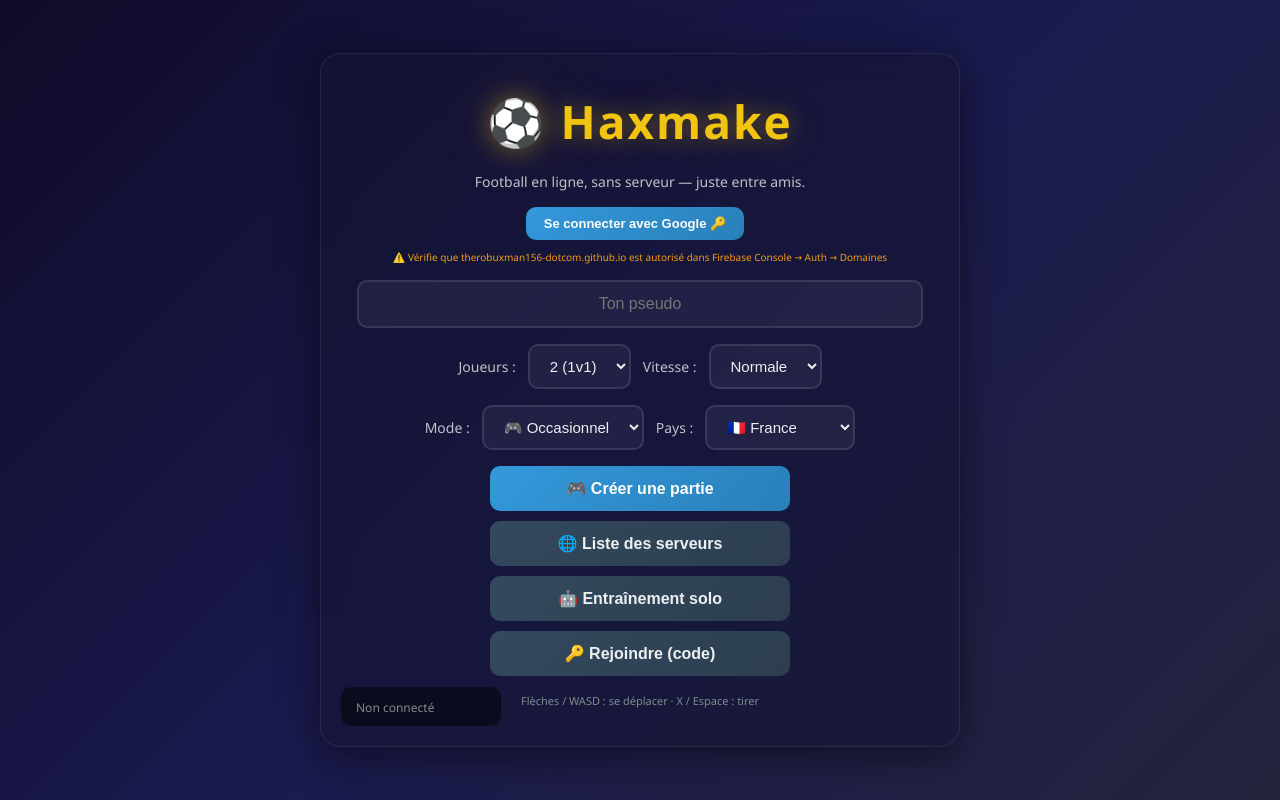
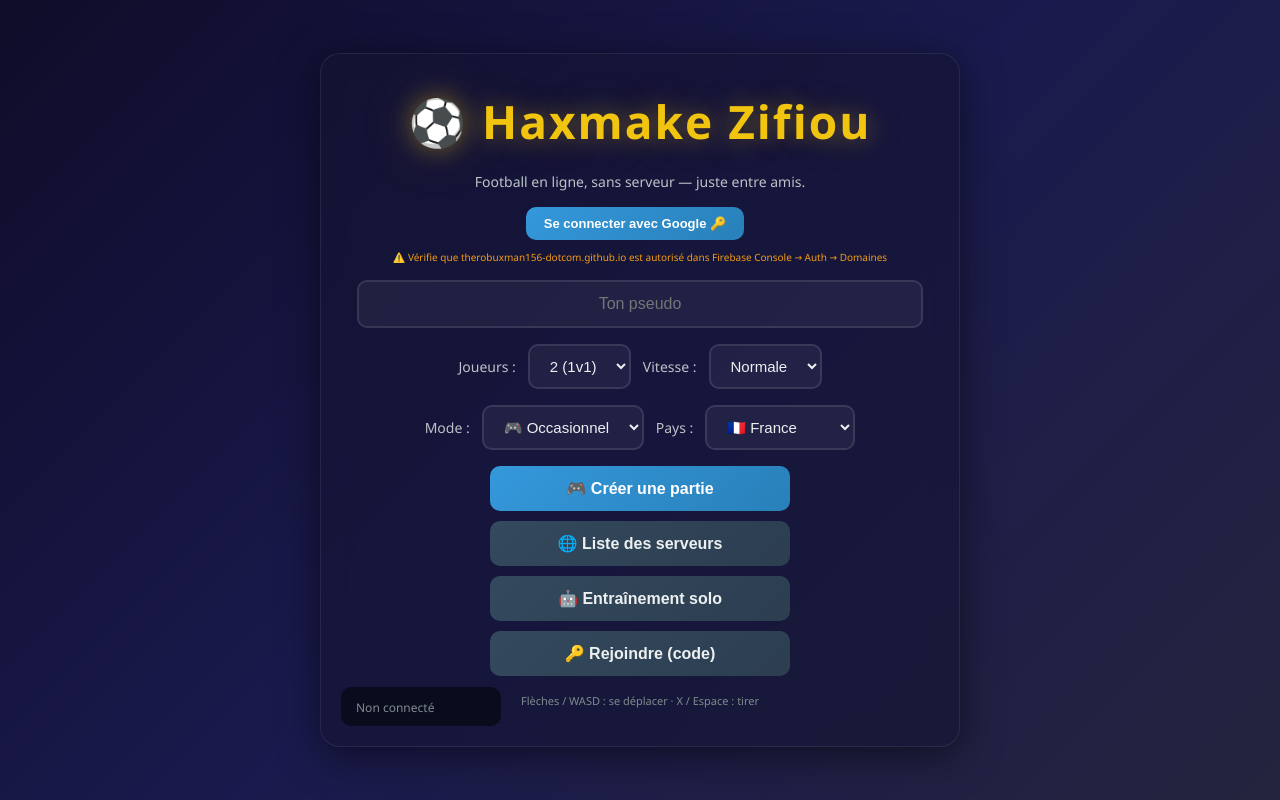
Before and after one commit to therobuxman156-dotcom/haxmake-new, a website: page index.html in a window 1280 px wide. Drawn offline with Linux system fonts and the light colour scheme; no server answers.

Commit message:
Add files via upload

```diff
--- a/index.html
+++ b/index.html
@@ -11,7 +11,7 @@
 
   <!-- MENU -->
   <div id="menuScreen" class="screen active">
-    <h1>⚽ Haxmake</h1>
+    <h1>⚽ Haxmake Zifiou</h1>
     <p>Football en ligne, sans serveur — juste entre amis.</p>
     <div id="authInfo" class="auth-row"></div>
     <input type="text" id="hostName" placeholder="Ton pseudo" maxlength="16">
```
